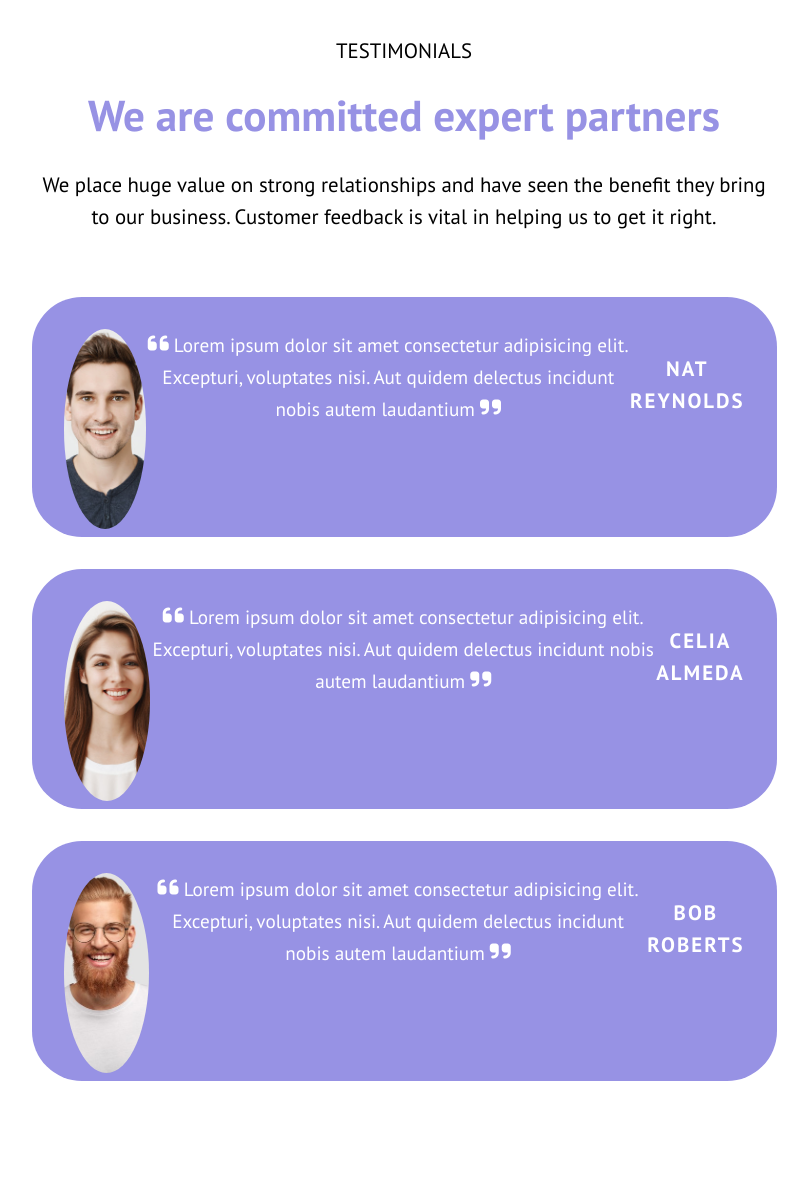
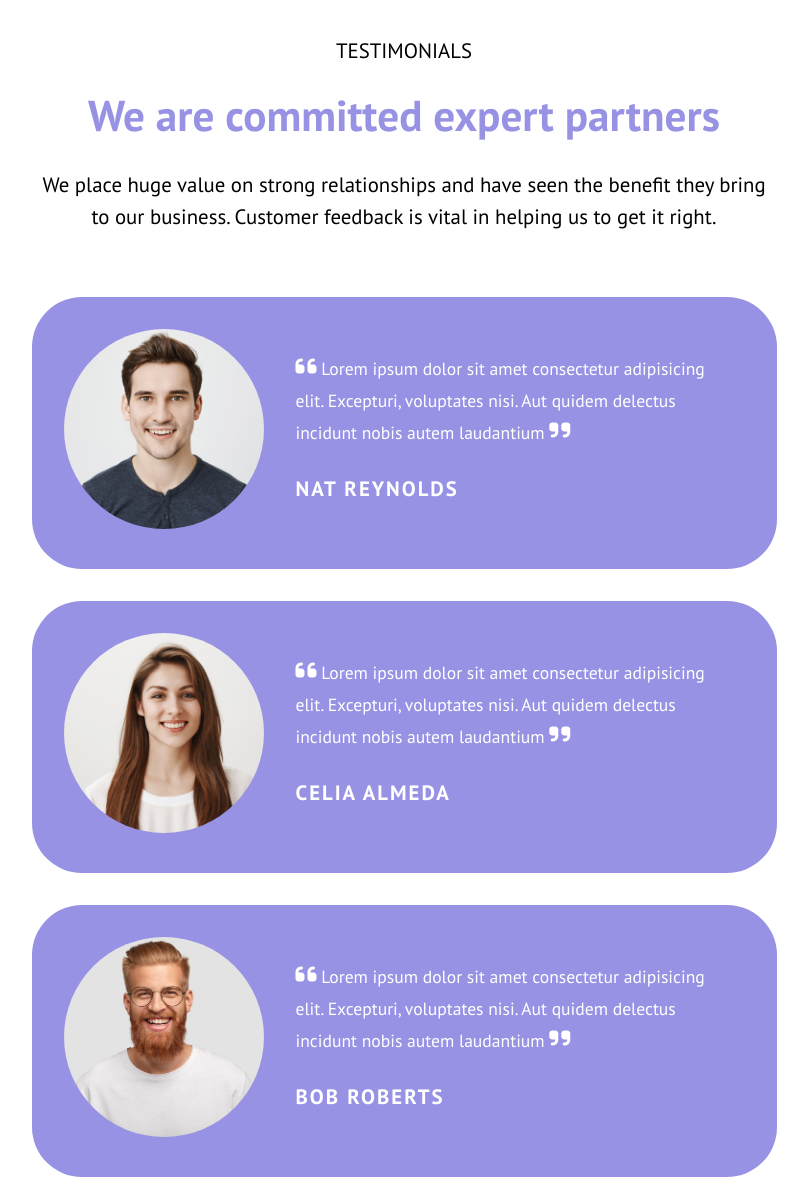
Before and after one commit to LucaBeltrami10/htmlcss-responsive-layout, a plain HTML site: page index.html in a window 1280 px wide. Shown: the part 3182-4362 px from the top of the page, without its empty margins (236-1044 px from the left). Drawn offline with Linux system fonts and the light colour scheme.

Commit message:
@media 768 #partners inserita

```diff
--- a/css/responsive.css
+++ b/css/responsive.css
@@ -68,6 +68,20 @@
 
     #partners .card.purple-card{
         display: flex;
+        padding: 2rem;
+    }
+
+    #partners .card.purple-card .cit-container{
+        width: 70%;
+        text-align: start;
+        padding: 0 2rem;
+        display: flex;
+        flex-direction: column;
+        justify-content: end;
+    }
+
+    #partners .card.purple-card .round-image{
+        width: 200px;
     }
 
 }
--- a/css/style.css
+++ b/css/style.css
@@ -264,7 +264,7 @@ section
 
     #partners .card.purple-card{
         color: white;
-        font-size: 1.2rem;
+        font-size: 1.1rem;
     }
 
     #partners .card.purple-card p{
--- a/index.html
+++ b/index.html
@@ -84,18 +84,24 @@
                 </div>
                 <div class="card purple-card">
                     <div class="round-image nat"></div>
+                    <div class="cit-container">
                         <p><i class="fa-solid fa-quote-left"></i> Lorem ipsum dolor sit amet consectetur adipisicing elit. Excepturi, voluptates nisi. Aut quidem delectus incidunt nobis autem laudantium <i class="fa-solid fa-quote-right"></i></p>
                         <p class="name-partner">Nat Reynolds</p>
                     </div>
+                </div>
                 <div class="card purple-card">
                     <div class="round-image celia"></div>
+                    <div class="cit-container">
                         <p><i class="fa-solid fa-quote-left"></i> Lorem ipsum dolor sit amet consectetur adipisicing elit. Excepturi, voluptates nisi. Aut quidem delectus incidunt nobis autem laudantium <i class="fa-solid fa-quote-right"></i></p>
                         <p class="name-partner">Celia Almeda</p>
                     </div>
+                </div>
                 <div class="card purple-card">
                     <div class="round-image bob"></div>
+                    <div class="cit-container">
                         <p><i class="fa-solid fa-quote-left"></i> Lorem ipsum dolor sit amet consectetur adipisicing elit. Excepturi, voluptates nisi. Aut quidem delectus incidunt nobis autem laudantium <i class="fa-solid fa-quote-right"></i></p>
                         <p class="name-partner">Bob Roberts</p>
+                    </div>
             </div>
             </div>
         </section>
```
Lines whose indentation alone changed are shown as unchanged.
